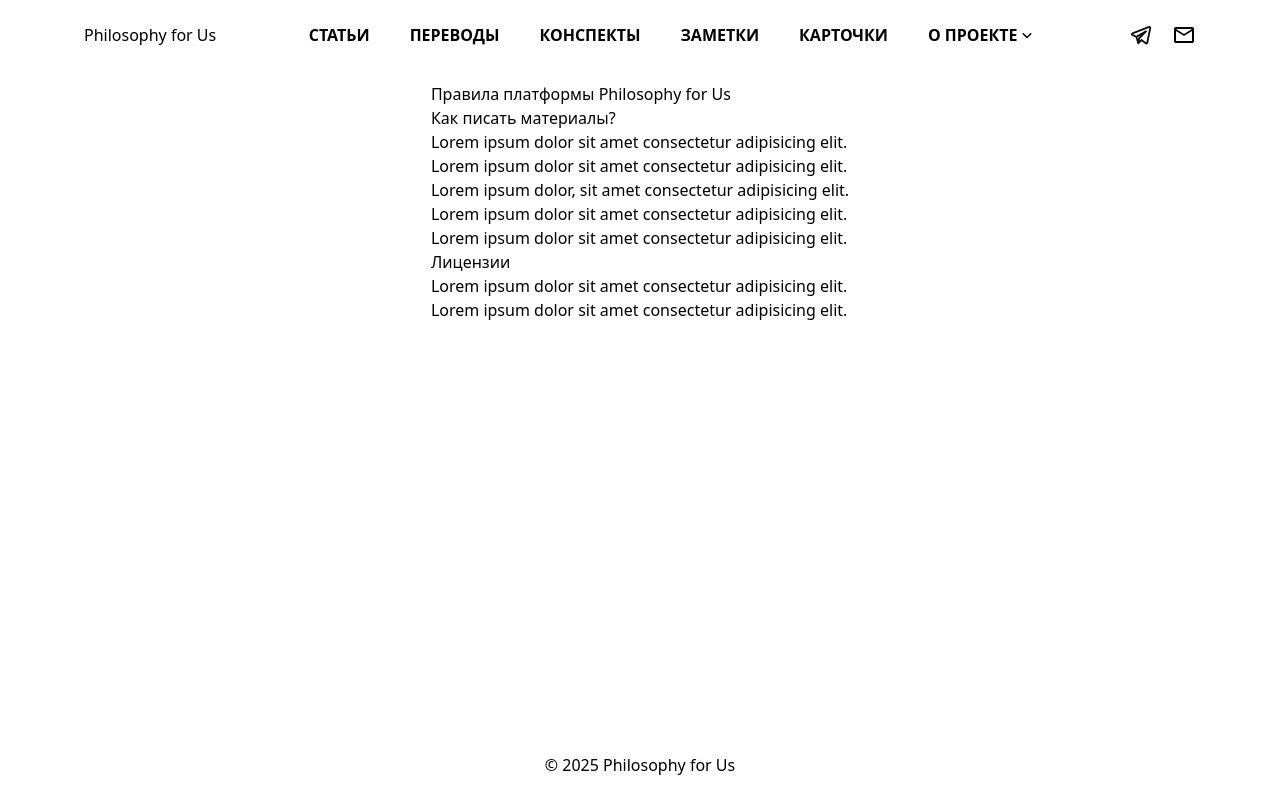
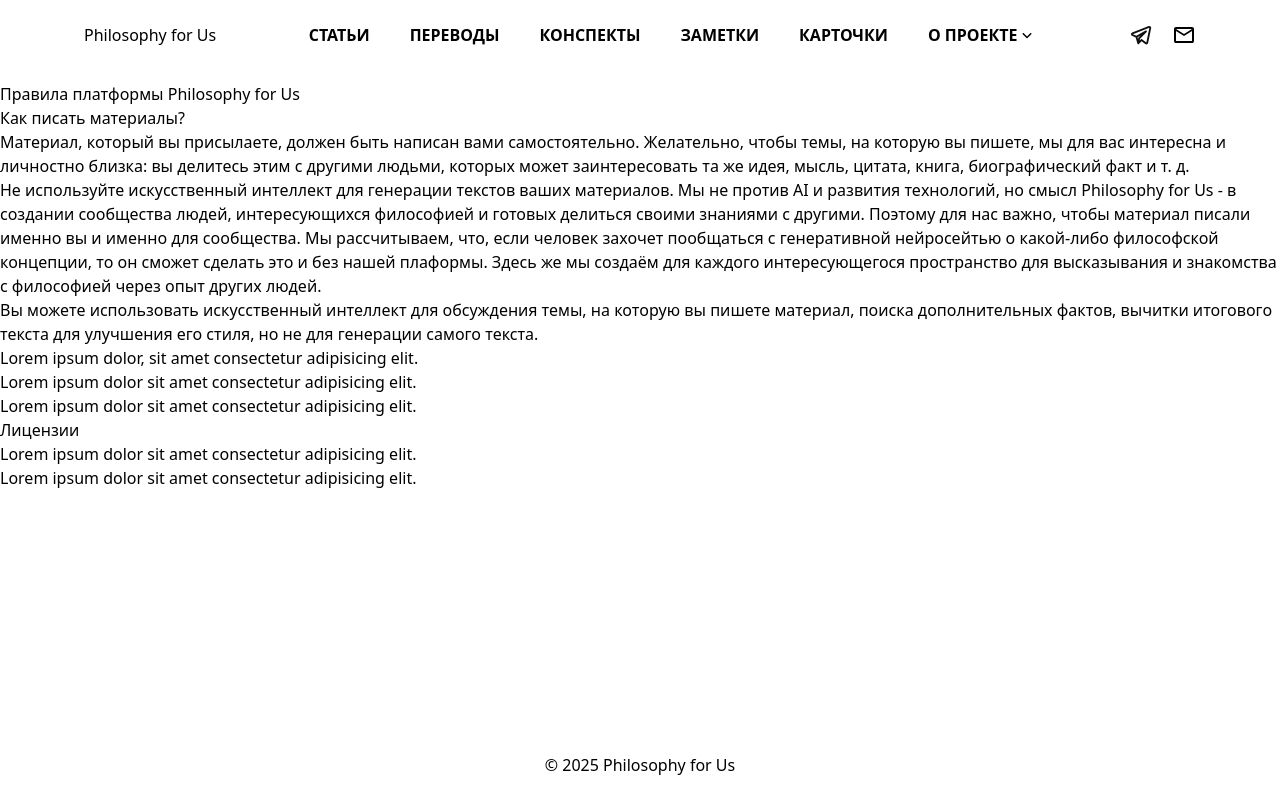
Before and after one commit to cmczk/philosophy-for-us, a SvelteKit app: page /about/rules in a window 1280 px wide. Built offline with nearby package versions, Linux system fonts and the light colour scheme.

Commit message:
Add about content wip

```diff
--- a/src/routes/about/how-to-join/+page.svelte
+++ b/src/routes/about/how-to-join/+page.svelte
@@ -1 +1,19 @@
-<h1>How to join</h1>
+<h1>Как присоединиться?</h1>
+
+<section>
+  <div class="how-to-join-section-title">
+    <h2>Как создаются тексты на платформе?</h2>
+  </div>
+  <div class="how-to-join-section-body">
+    <p></p>
+  </div>
+</section>
+
+<section>
+  <div class="how-to-join-section-title">
+    <h2>Какие тексты можно присылать?</h2>
+  </div>
+  <div class="how-to-join-section-body">
+    <p></p>
+  </div>
+</section>
--- a/src/routes/about/rules/+page.svelte
+++ b/src/routes/about/rules/+page.svelte
@@ -1,16 +1,53 @@
 <h1>Правила платформы Philosophy for Us</h1>
 
-<h2>Как писать материалы?</h2>
-<ol>
-  <li>Lorem ipsum dolor sit amet consectetur adipisicing elit.</li>
-  <li>Lorem ipsum dolor sit amet consectetur adipisicing elit.</li>
-  <li>Lorem ipsum dolor, sit amet consectetur adipisicing elit.</li>
-  <li>Lorem ipsum dolor sit amet consectetur adipisicing elit.</li>
-  <li>Lorem ipsum dolor sit amet consectetur adipisicing elit.</li>
-</ol>
+<section class="how-to-write-section">
+  <div class="how-to-write-section-title">
+    <h2>Как писать материалы?</h2>
+  </div>
 
-<h2>Лицензии</h2>
-<ol>
-  <li>Lorem ipsum dolor sit amet consectetur adipisicing elit.</li>
-  <li>Lorem ipsum dolor sit amet consectetur adipisicing elit.</li>
-</ol>
+  <div class="how-to-write-section-body">
+    <ol class="rules-list">
+      <li class="rules-item">
+        Материал, который вы присылаете, должен быть написан вами самостоятельно. Желательно, чтобы
+        темы, на которую вы пишете, мы для вас интересна и личностно близка: вы делитесь этим с
+        другими людьми, которых может заинтересовать та же идея, мысль, цитата, книга,
+        биографический факт и т. д.
+      </li>
+      <li class="rules-item">
+        <ol class="rules-sublist">
+          <li class="rules-sublist-item">
+            Не используйте искусственный интеллект для генерации текстов ваших материалов. Мы не
+            против AI и развития технологий, но смысл Philosophy for Us - в создании сообщества
+            людей, интересующихся философией и готовых делиться своими знаниями с другими. Поэтому
+            для нас важно, чтобы материал писали именно вы и именно для сообщества. Мы рассчитываем,
+            что, если человек захочет пообщаться с генеративной нейросейтью о какой-либо философской
+            концепции, то он сможет сделать это и без нашей плаформы. Здесь же мы создаём для
+            каждого интересующегося пространство для высказывания и знакомства с философией через
+            опыт других людей.
+          </li>
+          <li class="rules-sublist-item">
+            Вы можете использовать искусственный интеллект для обсуждения темы, на которую вы пишете
+            материал, поиска дополнительных фактов, вычитки итогового текста для улучшения его
+            стиля, но не для генерации самого текста.
+          </li>
+        </ol>
+      </li>
+      <li class="rules-item">Lorem ipsum dolor, sit amet consectetur adipisicing elit.</li>
+      <li class="rules-item">Lorem ipsum dolor sit amet consectetur adipisicing elit.</li>
+      <li class="rules-item">Lorem ipsum dolor sit amet consectetur adipisicing elit.</li>
+    </ol>
+  </div>
+</section>
+
+<section class="license-section">
+  <div class="license-section-title">
+    <h2>Лицензии</h2>
+  </div>
+
+  <div class="license-section-body">
+    <ol class="license-list">
+      <li class="license-item">Lorem ipsum dolor sit amet consectetur adipisicing elit.</li>
+      <li class="license-item">Lorem ipsum dolor sit amet consectetur adipisicing elit.</li>
+    </ol>
+  </div>
+</section>
```
